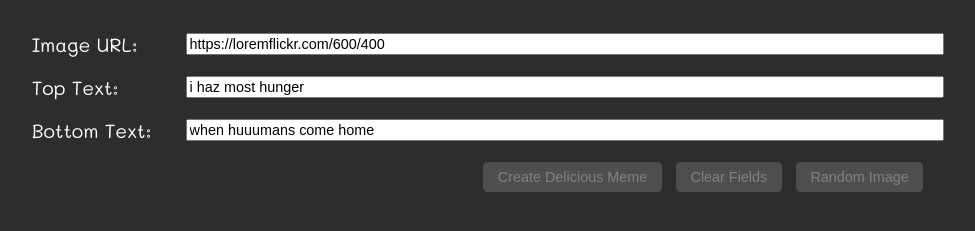
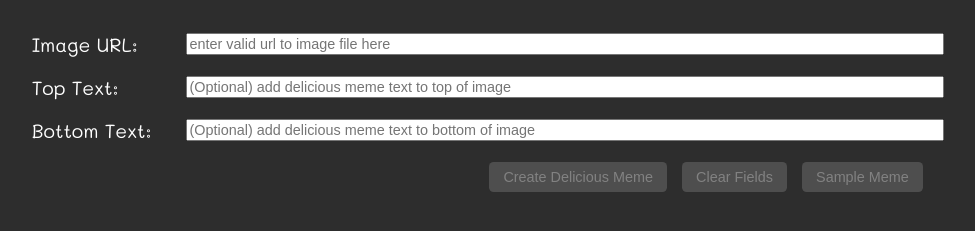
Before and after one commit to wongco/meme_generator, a plain HTML site: page index.html in a window 1280 px wide. Shown: the part 79-310 px from the top of the page, without its empty margins (152-1127 px from the left). Drawn offline with Linux system fonts and the light colour scheme.

Commit message:
modify button functionality

```diff
--- a/index.html
+++ b/index.html
@@ -13,23 +13,23 @@
     <!-- <form> -->
     <div class="textinput">
       <label for="imageurl">Image URL:</label>
-      <input type="text" name="imageurl" id="imageurl" placeholder="enter valid url to image file here" value="https://loremflickr.com/600/400">
+      <input type="text" name="imageurl" id="imageurl" placeholder="enter valid url to image file here">
     </div>
 
     <div class="textinput">
       <label for="toptext">Top Text:</label>
-      <input type="text" name="toptext" id="toptext" placeholder="(Optional) add delicious meme text to top of image" value="i haz most hunger">
+      <input type="text" name="toptext" id="toptext" placeholder="(Optional) add delicious meme text to top of image">
     </div>
 
     <div class="textinput">
       <label for="bottomtext">Bottom Text:</label>
-      <input type="text" name="bottomtext" id="bottomtext" placeholder="(Optional) add delicious meme text to bottom of image" value="when huuumans come home">
+      <input type="text" name="bottomtext" id="bottomtext" placeholder="(Optional) add delicious meme text to bottom of image">
     </div>
 
     <div class="submit">
       <button type="submit" value="Create Delicious Meme">Create Delicious Meme</button>
       <button type="submit" value="Clear Fields">Clear Fields</button>
-      <button type="submit" value="Random Image">Random Image</button>
+      <button type="submit" value="Sample Meme">Sample Meme</button>
     <!-- </form> -->
   </section>
   <section class="memes">
--- a/main.js
+++ b/main.js
@@ -24,8 +24,10 @@ document.addEventListener('DOMContentLoaded', function() {
       }
     } else if (submitButton === 'Clear Fields') {
       clearInput();
-    } else if (submitButton === 'Random Image') {
+    } else if (submitButton === 'Sample Meme') {
       imageurl.value = 'https://loremflickr.com/600/400';
+      toptext.value = 'i haz most hunger';
+      bottomtext.value = 'when huuumans come home 😋😋';
     }
   }
 
```
